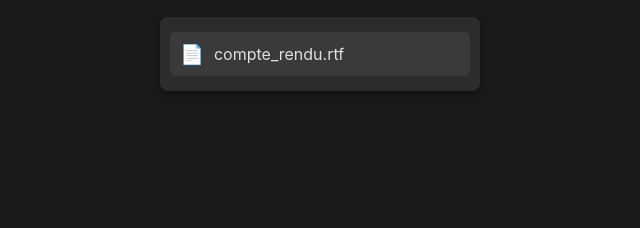
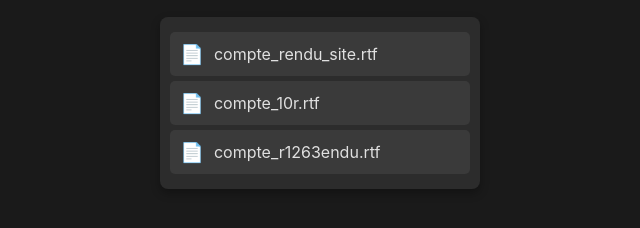
Before and after one commit to loloecole/site_lolo80, a plain HTML site: page list_files.html in a window 1280 px wide. Shown: the part 62-290 px from the top of the page, without its empty margins (320-960 px from the left). Drawn offline with Linux system fonts and the light colour scheme.

Commit message:
Update list_files.html

```diff
--- a/list_files.html
+++ b/list_files.html
@@ -73,7 +73,9 @@
 <body>
     <h1>Sélectionnez un fichier à télécharger</h1>
     <div class="file-container">
-        <a href="compte_rendu_site.rtf" class="file-item">compte_rendu.rtf</a>
+        <a href="compte_rendu_site.pdf" class="file-item">compte_rendu_site.rtf</a>
+        <a href="angry_bird.pdf" class="file-item">compte_10r.rtf</a>
+        <a href="init_pc.pdf" class="file-item">compte_r1263endu.rtf</a>
         <!--<a href="compte_rendu_site.rtf" class="file-item">compte_rendu_site.rtf</a>
         <!--<a href="document.txt" class="file-item">document.txt</a>
         <!--<a href="rapport.pdf" class="file-item">rapport.pdf</a>
```
